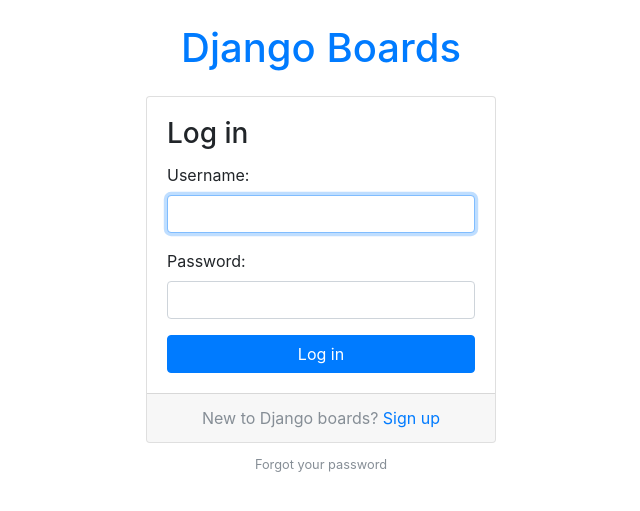
After one commit to Mosaab4/Discussion-Fourm, a Django app: page /login/ in a window 1280 px wide. The commit adds this page. Shown: the top 511 px of the page, without its empty margins (319-959 px from the left). Run offline with Django 3.2, Linux system fonts and the light colour scheme; some libraries are stand-ins or nearby versions; some web fonts are replaced.

Commit message:
Add login view

```diff
--- a/myproject/myproject/settings.py
+++ b/myproject/myproject/settings.py
@@ -131,3 +131,4 @@
 ]
 
 LOGOUT_REDIRECT_URL ='home'
+LOGIN_REDIRECT_URL = 'home'
--- a/myproject/myproject/urls.py
+++ b/myproject/myproject/urls.py
@@ -23,6 +23,7 @@
 urlpatterns = [
     url(r'^$', views.home, name='home'),
     url(r'^signup/$', accounts_views.signup , name='signup'),
+    url(r'^login/$', auth_views.LoginView.as_view(template_name='login.html'),name='login'),
     url(r'^logout/$', auth_views.LogoutView.as_view(), name='logout'),
     url(r'boards/(?P<pk>\d+)/$' , views.board_topics, name='board_topics'),
     url(r'boards/(?P<pk>\d+)/new/$', views.new_topic , name='new_topic'),
--- a/myproject/templates/base.html
+++ b/myproject/templates/base.html
@@ -38,7 +38,7 @@
                             </ul>
                         {% else %}
                             <form class="form-inline ml-auto">
-                                <a href="#" class="btn btn-outline-secondary">Log in</a>
+                                <a href="{% url 'login' %}" class="btn btn-outline-secondary">Log in</a>
                                 <a href="{% url 'signup' %}" class="btn btn-primary ml-2">Sign up</a>
                             </form>
                         {% endif %}
--- /dev/null
+++ b/myproject/templates/login.html
@@ -0,0 +1,36 @@
+{% extends 'base.html' %}
+{% load static %}
+
+{% block stylesheet %}
+    <link rel="stylsheet" href="{% static 'css/accounts.css' %}">
+{% endblock stylesheet %}
+
+{% block body %}
+    <div class="container">
+        <h1 class="text-center logo my-4">
+            <a href="{% url 'home' %}">Django Boards</a>
+        </h1>
+        <div class="row justify-content-center">
+            <div class="col-lg-4 col-md-6 col-sm8">
+                <div class="card">
+                    <div class="card-body">
+                        <h3 class="card-title">Log in</h3>
+                        <form method="post" novalidate>
+                            {% csrf_token %}
+                            {% include "includes/form.html" %}
+                            <button type='submit' class="btn btn-primary btn-block">Log in</button>
+                        </form>
+                    </div>
+                    <div class="card-footer text-muted text-center">
+                        New to Django boards? <a href="{% url 'signup' %}">Sign up</a>
+                    </div>
+                </div>
+                <div class="text-center py-2">
+                    <small>
+                        <a href="#" class="text-muted">Forgot your password</a>
+                    </small>
+                </div>
+            </div>
+        </div>
+    </div>
+{% endblock body %}
```
Also changed, not shown: myproject/templates/base_accounts.html (added, +18 -0 lines), myproject/db.sqlite3, 2 other files.
